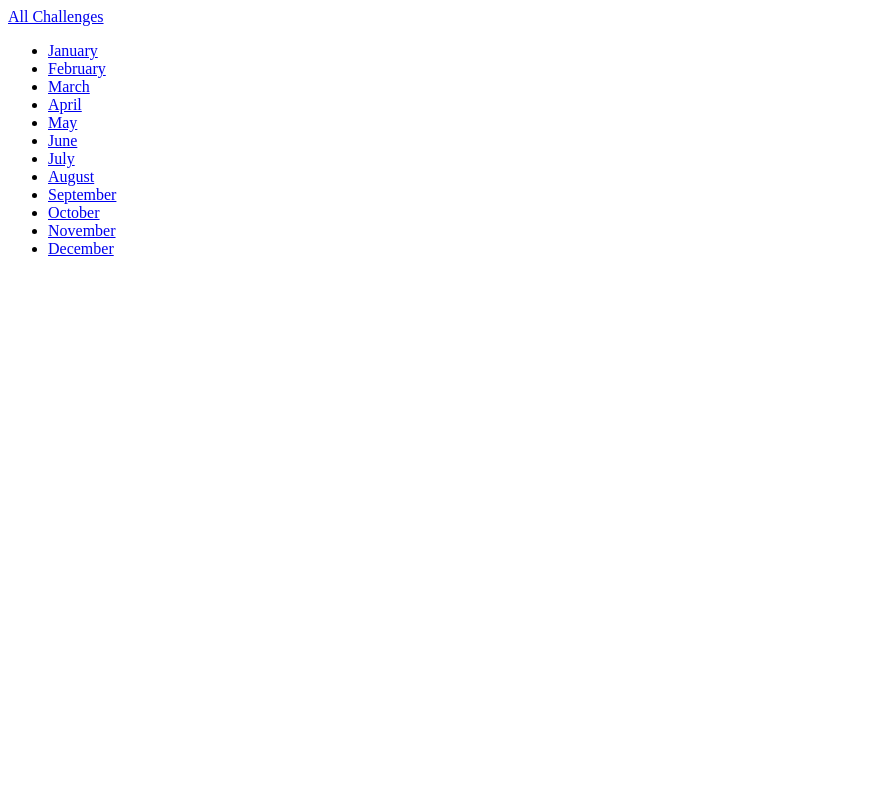
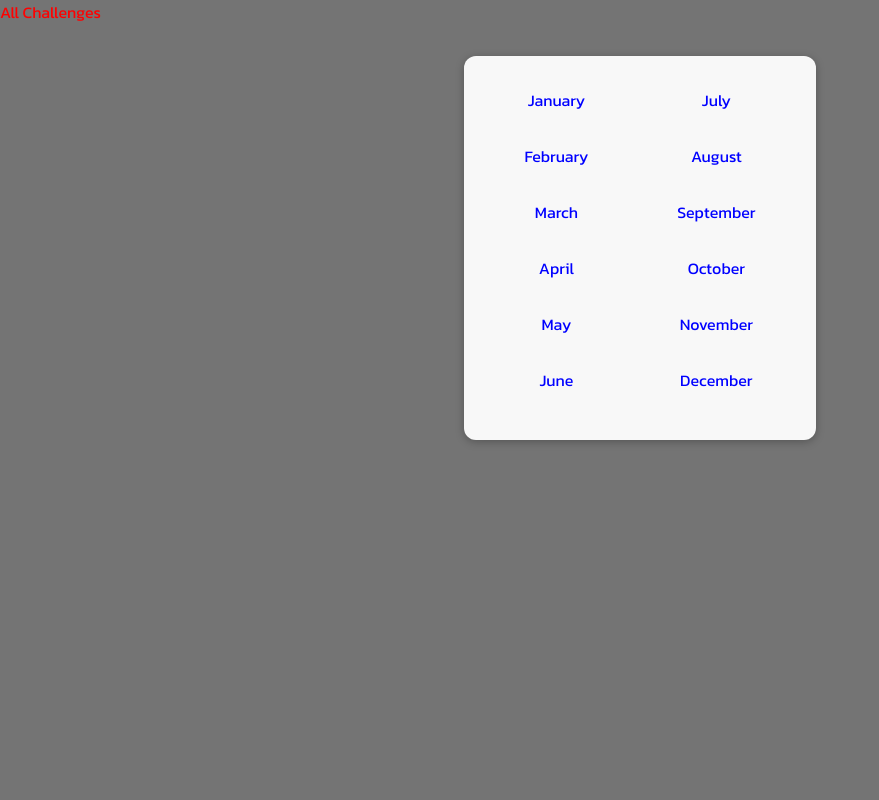
Before and after one commit to jaroslavhradsky/Django-Education, a Django app: page /challenges/ in a window 1280 px wide. Shown: the whole page, without its empty margins (0-879 px from the left). Run offline with Django 4.2, Linux system fonts and the light colour scheme.

Commit message:
static files / CSS

```diff
--- /dev/null
+++ b/monthly_challenges/challenges/static/challenges/challenges.css
@@ -0,0 +1,19 @@
+ul {
+    list-style: none;
+    margin: 2rem auto;
+    width: 90%;
+    max-width: 20rem;
+    box-shadow: 0 2px 8px rgba(0,0,0,0.26);
+    padding: 1rem;
+    border-radius: 12px;
+    display:flex;
+    flex-direction: column;
+    flex-wrap: wrap;
+    height: 22rem;
+    background-color: #f8f8f8;
+  }
+
+  li {
+    margin: 1rem 0;
+    text-align: center;
+  }
--- a/monthly_challenges/challenges/templates/challenges/index.html
+++ b/monthly_challenges/challenges/templates/challenges/index.html
@@ -1,4 +1,9 @@
 {% extends 'base.html' %}
+{% load static %}
+
+    {% block css_files%}
+        <link rel="stylesheet" href="{% static 'challenges/challenges.css' %}">
+    {% endblock %}
 
     {% block page_title %}
         All Challenges
--- a/monthly_challenges/monthly_challenges/settings.py
+++ b/monthly_challenges/monthly_challenges/settings.py
@@ -120,6 +120,7 @@ USE_TZ = True
 # https://docs.djangoproject.com/en/4.2/howto/static-files/
 
 STATIC_URL = 'static/'
+STATICFILES_DIRS = [BASE_DIR / 'static']
 
 # Default primary key field type
 # https://docs.djangoproject.com/en/4.2/ref/settings/#default-auto-field
--- /dev/null
+++ b/monthly_challenges/static/styles.css
@@ -0,0 +1,19 @@
+@import url('https://fonts.googleapis.com/css2?family=Kanit:wght@400;700&display=swap');
+
+html {
+    font-family: 'Kanit', sans-serif;
+}
+
+a {
+    color: blue;
+    text-decoration: none;
+  }
+
+  a:hover {
+    color: red;
+  }
+
+  body {
+    margin: 0;
+    background-color: #747474;
+  }
--- a/monthly_challenges/templates/base.html
+++ b/monthly_challenges/templates/base.html
@@ -1,8 +1,13 @@
+{% load static%}
+
 <html lang="en">
 <head>
     <meta charset="UTF-8">
     <meta name="viewport" content="width=device-width, initial-scale=1.0">
     <title>{% block page_title %}Default title{% endblock %}</title>
+    <link rel="stylesheet" href="{% static 'styles.css' %}">
+    {% block css_files %}{% endblock %}
+
 </head>
 <body>
     {% block content %}Default body{% endblock %}
```
